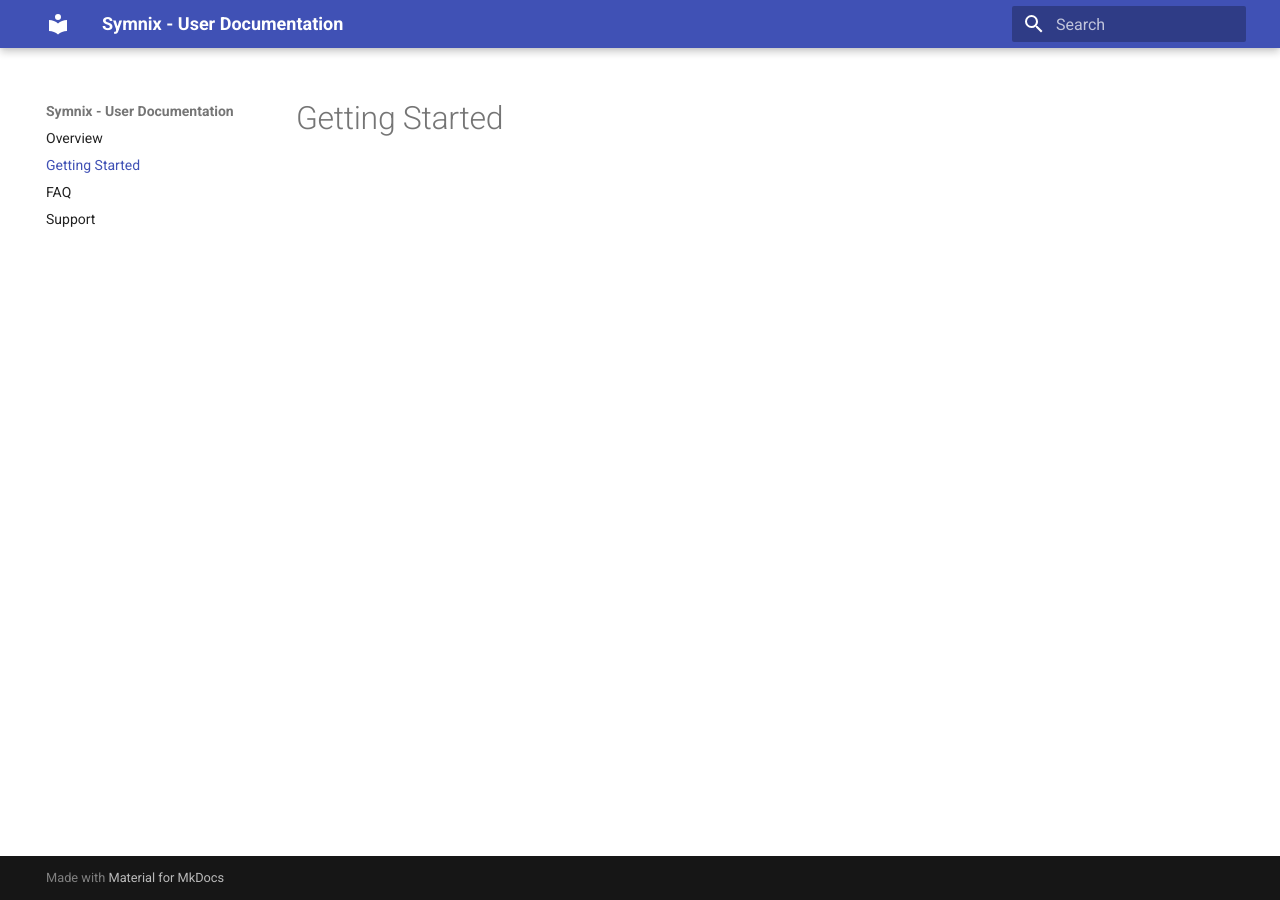
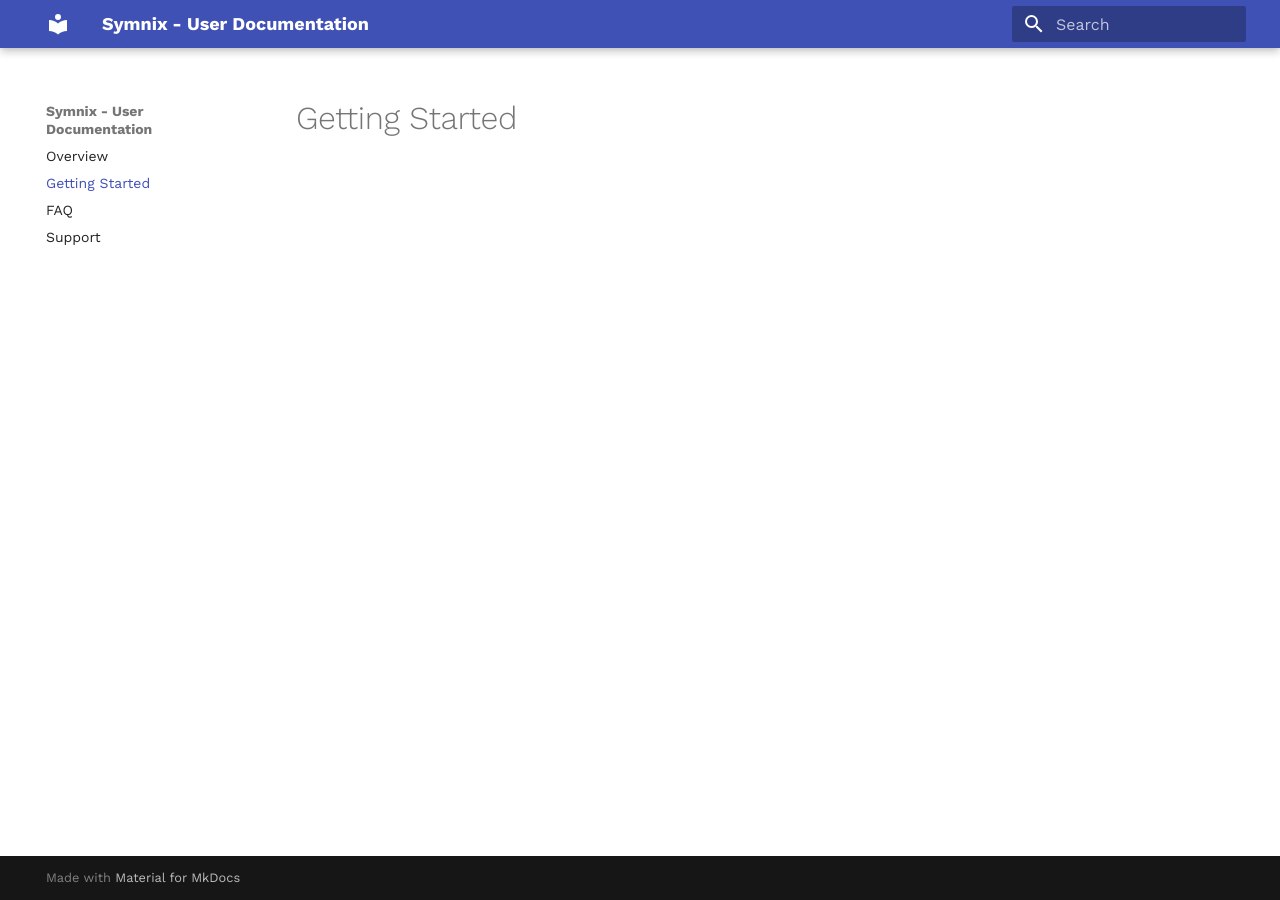
Before and after one commit to symnixhq/portal, an MkDocs documentation site: the page built from docs/getting_started.md, in a window 1280 px wide. Built offline with MkDocs 1.6.1 and Material for MkDocs 9.7.7, drawn with Linux system fonts in a browser that asks for light colours.

Commit message:
Bug(NOISSUE): Added text attribute for our font

```diff
--- a/mkdocs.yml
+++ b/mkdocs.yml
@@ -7,4 +7,5 @@ nav:
   - Support: support.md
 theme:
   name: material
-  font: Work Sans
+  font:
+    text: Work Sans
```
